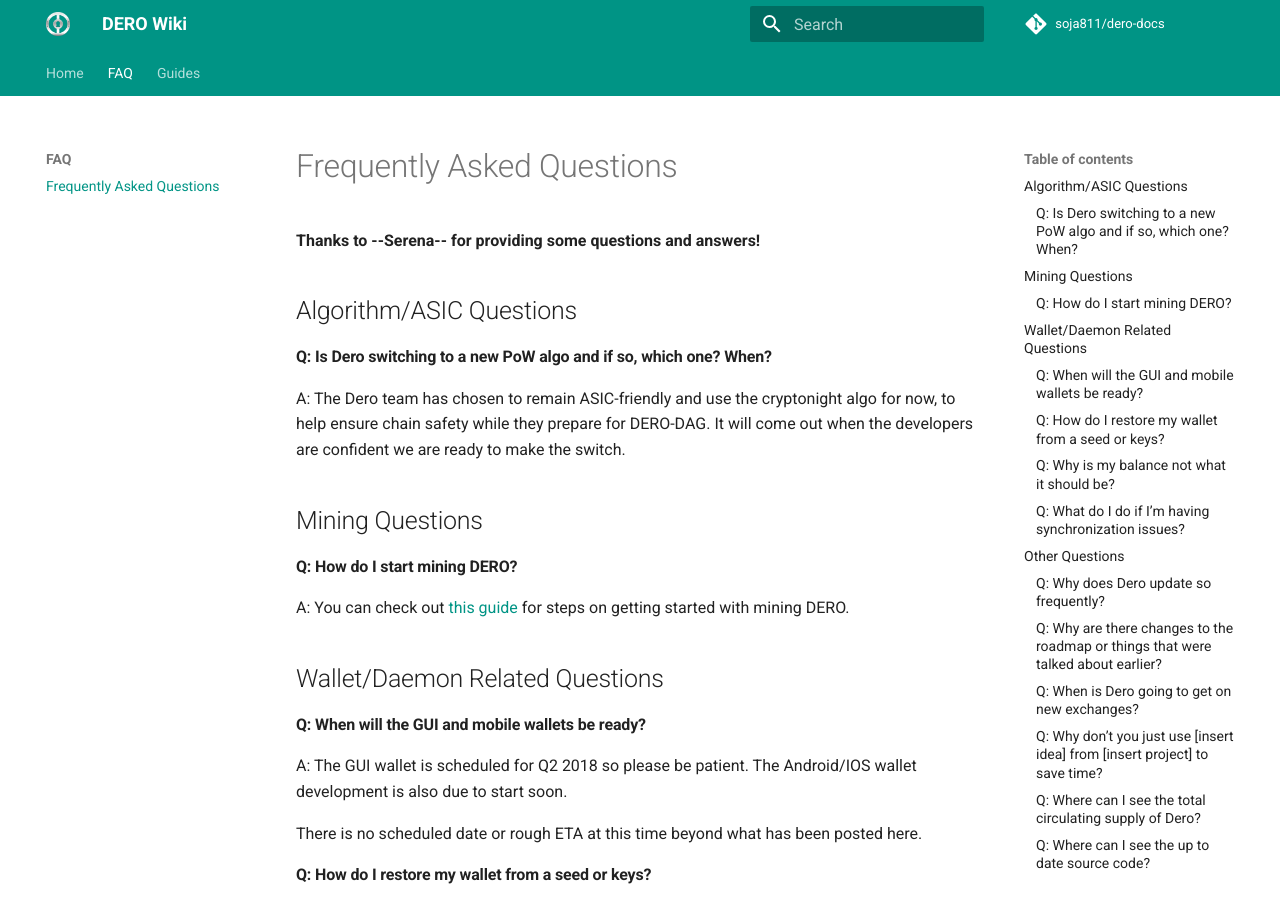
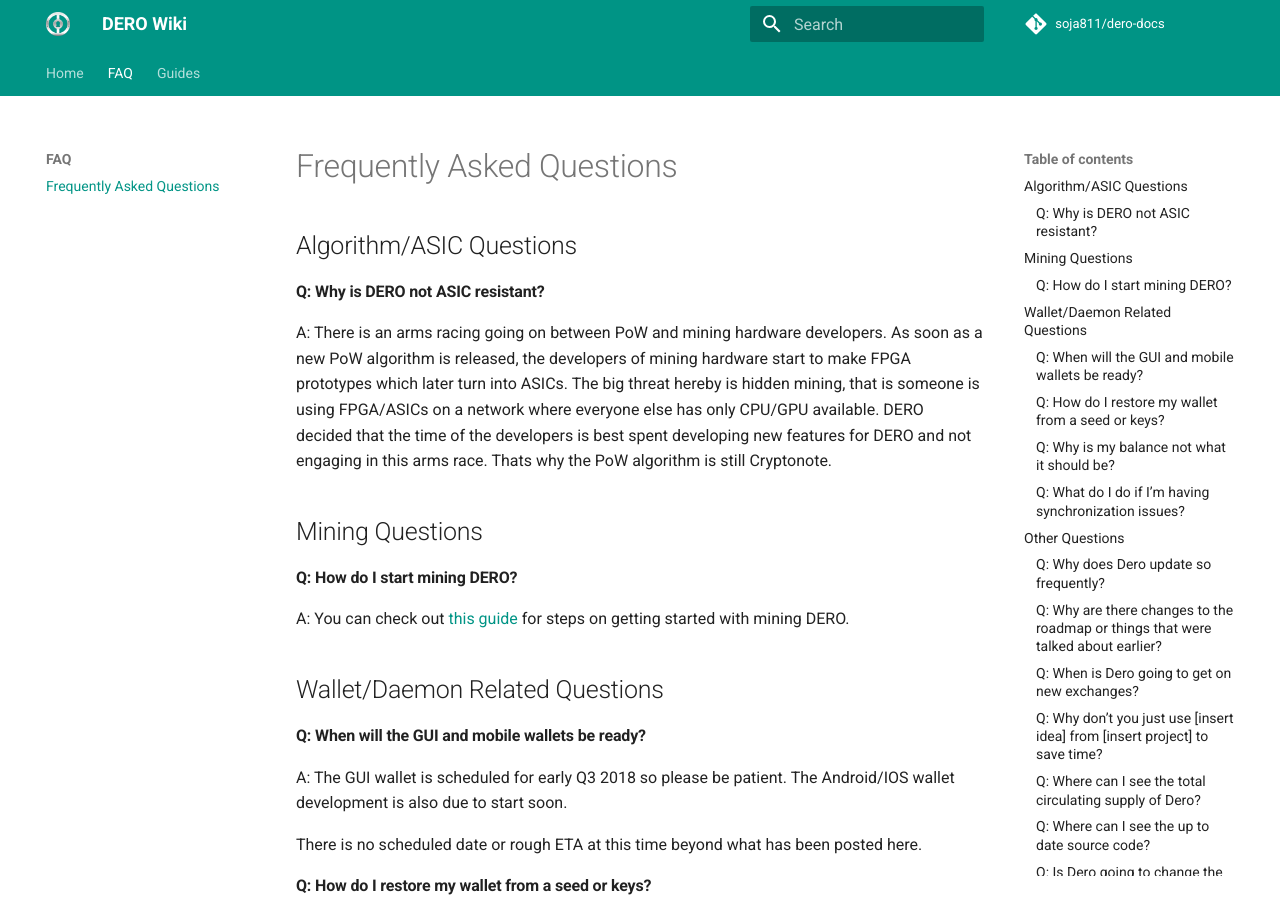
Before and after one commit to 1rV1N-git/dero-docs, an MkDocs documentation site: the page built from docs/Frequently-Asked-Questions.md, in a window 1280 px wide and 900 px high. Built offline with MkDocs 1.6.1 and Material for MkDocs 9.7.7, drawn with Linux system fonts in a browser that asks for light colours; comment, search, counter and statistics services are not loaded; old or Windows-style settings are respelled for this version of MkDocs.

Commit message:
Update Frequently-Asked-Questions.md

```diff
--- a/docs/Frequently-Asked-Questions.md
+++ b/docs/Frequently-Asked-Questions.md
@@ -1,13 +1,12 @@
 # Frequently Asked Questions
 
-**Thanks to --Serena-- for providing some questions and answers!**
+
 
 ## Algorithm/ASIC Questions
 
+#### Q: Why is DERO not ASIC resistant?
 
-#### Q: Is Dero switching to a new PoW algo and if so, which one? When?
-
-   A: The Dero team has chosen to remain ASIC-friendly and use the cryptonight algo for now, to help ensure chain safety while they prepare for DERO-DAG. It will come out when the developers are confident we are ready to make the switch.
+   A: There is an arms racing going on between PoW and mining hardware developers. As soon as a new PoW algorithm is released, the developers of mining hardware start to make FPGA prototypes which later turn into ASICs. The big threat hereby is hidden mining, that is someone is using FPGA/ASICs on a network where everyone else has only CPU/GPU available. DERO decided that the time of the developers is best spent developing new features for DERO and not engaging in this arms race. Thats why the PoW algorithm is still Cryptonote.
 
 ## Mining Questions
 
@@ -19,7 +18,7 @@
 
 #### Q: When will the GUI and mobile wallets be ready?
 
-   A: The GUI wallet is scheduled for Q2 2018 so please be patient. The Android/IOS wallet development is also due to start soon.
+   A: The GUI wallet is scheduled for early Q3 2018 so please be patient. The Android/IOS wallet development is also due to start soon.
 
 There is no scheduled date or rough ETA at this time beyond what has been posted here.
 
```
